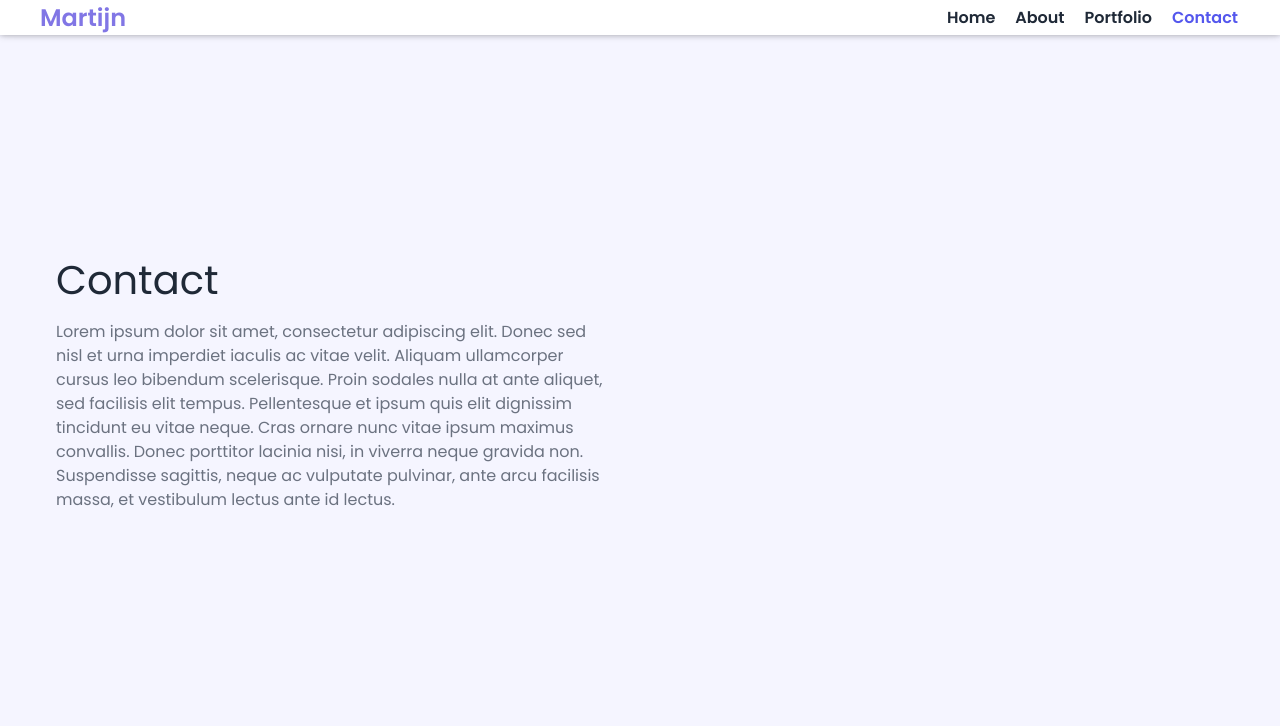
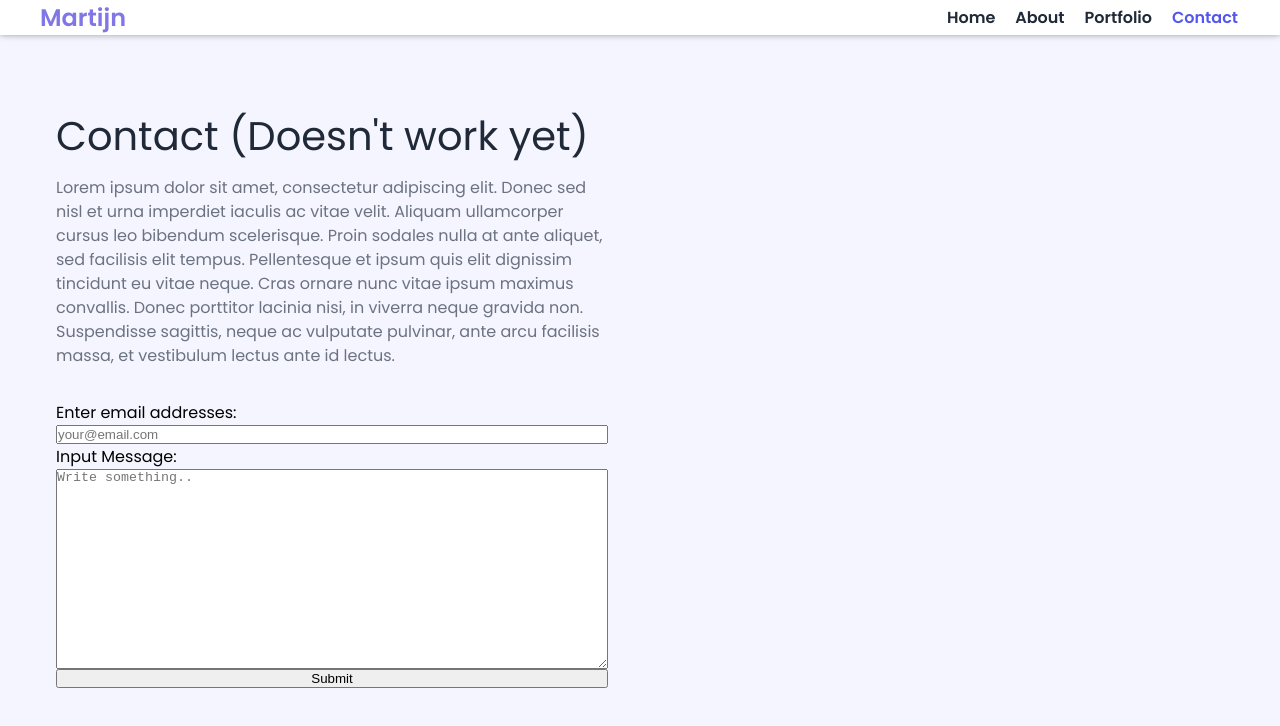
Before and after one commit to Martijn2410/martijnschots.com, a plain HTML site: page contact.html in a window 1280 px wide. Drawn offline with nearby package versions, Linux system fonts and the light colour scheme.

Commit message:
Small changes to all pages + new page

```diff
--- a/contact.html
+++ b/contact.html
@@ -28,7 +28,7 @@
     <section class="section">
         <div class="section__container">
             <div class="content">
-                <h1 class="title">Contact</h1>
+                <h1 class="title">Contact (Doesn't work yet)</h1>
                 <p class="description">Lorem ipsum dolor sit amet, consectetur adipiscing elit. Donec sed nisl et urna
                     imperdiet iaculis ac
                     vitae velit. Aliquam ullamcorper cursus leo bibendum scelerisque. Proin sodales nulla at ante
@@ -36,6 +36,12 @@
                     neque. Cras ornare nunc vitae ipsum maximus convallis. Donec porttitor lacinia nisi, in viverra
                     neque gravida non. Suspendisse sagittis, neque ac vulputate pulvinar, ante arcu facilisis massa, et
                     vestibulum lectus ante id lectus. </p>
+                <label for="emails">Enter email addresses:</label>
+                <input type="email" id="email" placeholder="your@email.com" pattern=".+@example.com" size="30"
+                    required />
+                <label for="text">Input Message:</label>
+                <textarea id="subject" name="subject" placeholder="Write something.." style="height:200px"></textarea>
+                <input type="submit" value="Submit">
             </div>
         </div>
     </section>
```
Also changed, not shown: aboutme.html (+4 -0 lines), index.html (+2 -2 lines).
